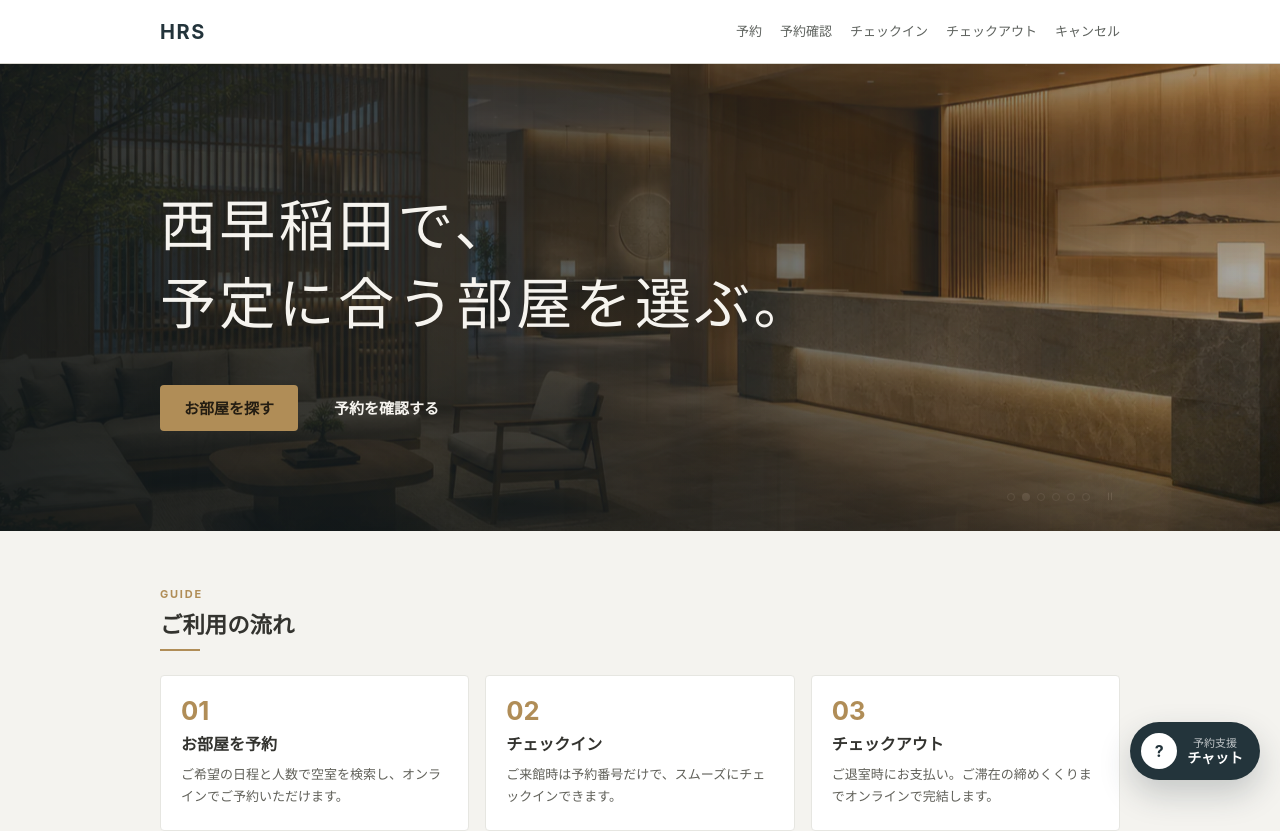
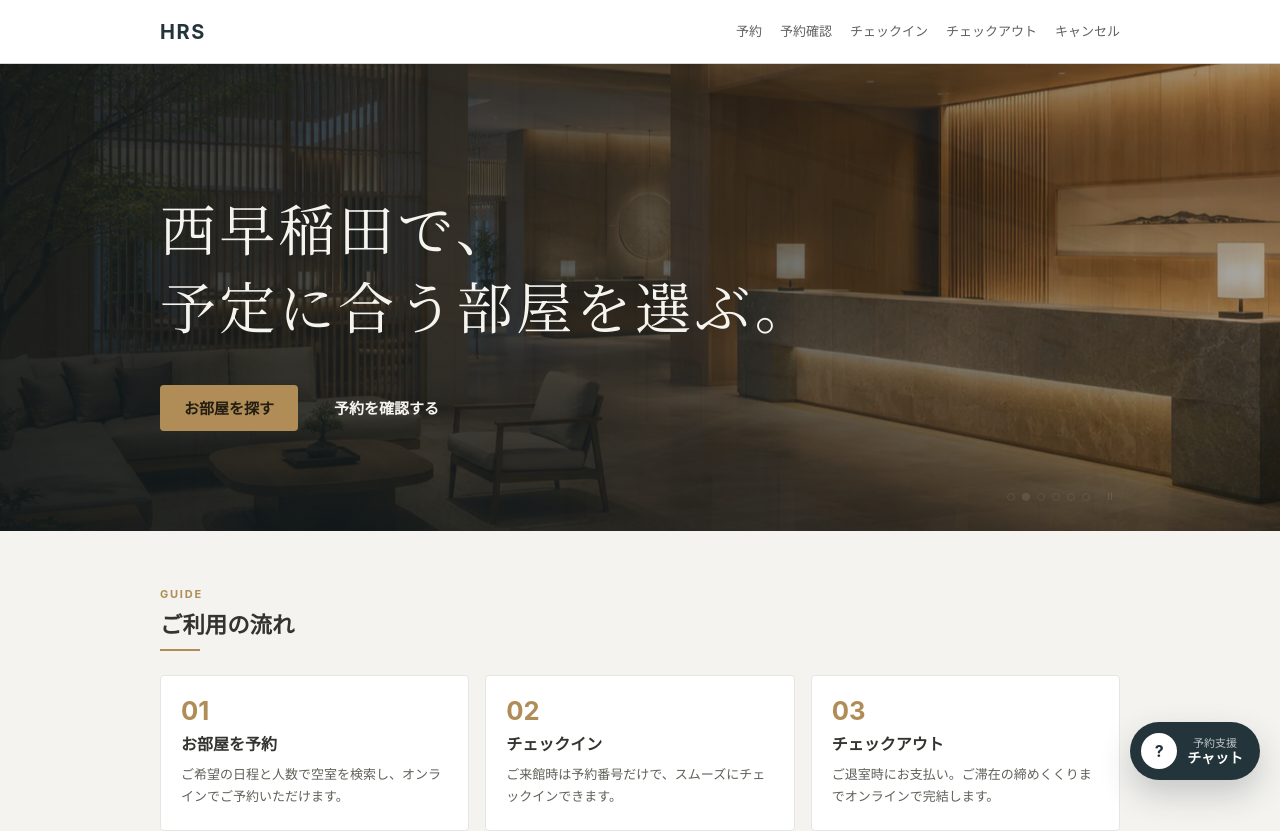
Before and after one commit to 97kuek/HRS, a Next.js app: page / in a window 1280 px wide. Shown: the top 831 px of the page. Built offline with nearby package versions, Linux system fonts and the light colour scheme.

Commit message:
fix: Googleフォントをローカル配信に変更

```diff
--- a/src/app/layout.tsx
+++ b/src/app/layout.tsx
@@ -1,16 +1,16 @@
 import type { Metadata, Viewport } from "next";
-import { Noto_Serif_JP } from "next/font/google";
+import localFont from "next/font/local";
 import "./globals.css";
 import { ChatLauncher } from "@/components/chat-launcher";
 import { SiteFooter } from "@/components/site-footer";
 import { SiteHeader } from "@/components/site-header";
 
-const notoSerifJP = Noto_Serif_JP({
-  subsets: ["latin"],
-  weight: ["300", "400"],
+const notoSerifJP = localFont({
+  src: "./fonts/NotoSerifJP-Regular.woff2",
   variable: "--font-mincho",
   display: "swap",
-  preload: false,
+  preload: true,
+  fallback: ["Yu Mincho", "YuMincho", "Hiragino Mincho ProN", "serif"],
 });
 
 export const metadata: Metadata = {
```
Also changed, not shown: src/app/fonts/NotoSerifJP-Regular.woff2 (added), src/app/fonts/OFL.txt (added).
